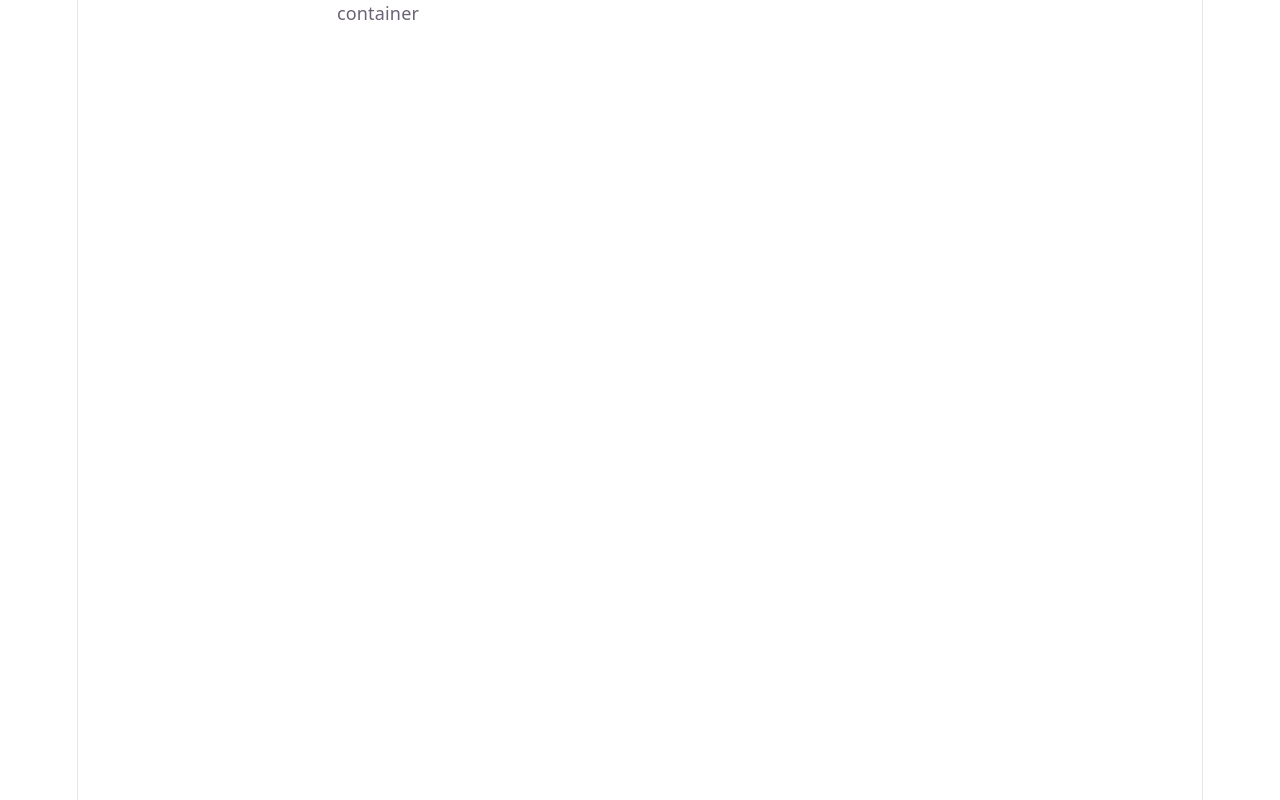
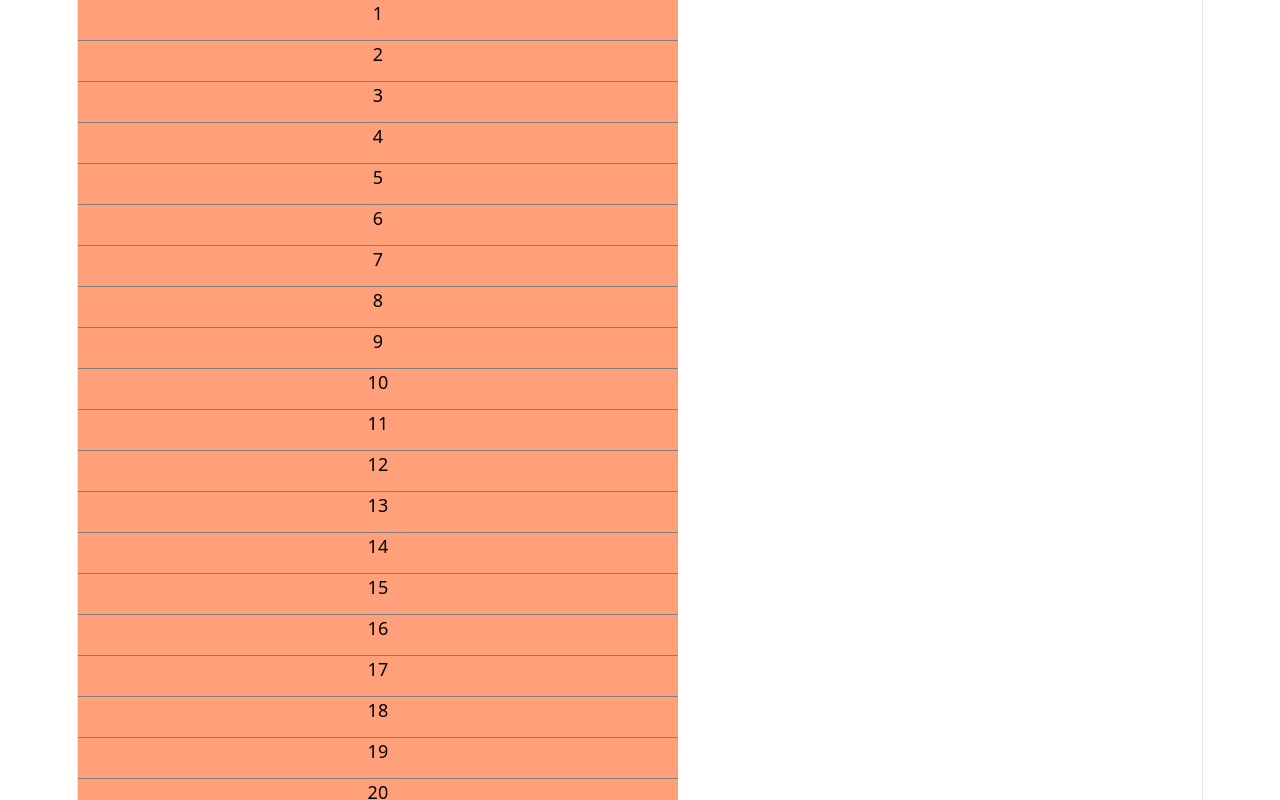
Before and after one commit to kiran-kharsel/infinite-scroll, a React (Vite) app: page / in a window 1280 px wide. Built offline with nearby package versions, Linux system fonts and the light colour scheme.

Commit message:
feat: add data to scroll-container

```diff
--- a/src/infinite-scroll/InfiniteScroll.jsx
+++ b/src/infinite-scroll/InfiniteScroll.jsx
@@ -1,10 +1,19 @@
-import React from 'react'
+import React, { useState } from 'react'
 import './style.css'
 
 function InfiniteScroll() {
+  const [data, setData] = useState([... new Array(40)])
+
+
   return (
     <div className='scroll-container'>
-      container
+      {
+        data.map((row, index) => {
+          return(
+            <div className='row-data' key={index}>{index + 1}</div>
+          )
+        })
+      }
     </div>
   )
 }
--- a/src/infinite-scroll/style.css
+++ b/src/infinite-scroll/style.css
@@ -4,3 +4,11 @@
     background-color: white;
     overflow-y: scroll;
 }
+
+.row-data{
+    width: 100%;
+    height: 40px;
+    border-bottom: 1px solid gray;
+    background-color: lightsalmon;
+    color: black;
+}
```
